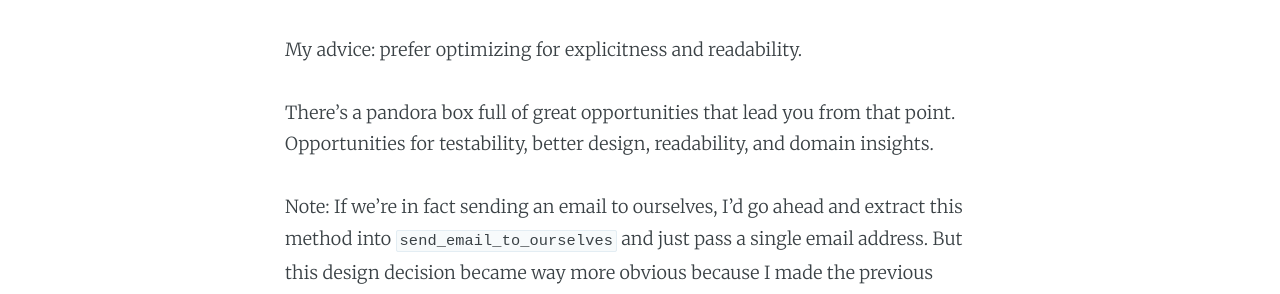
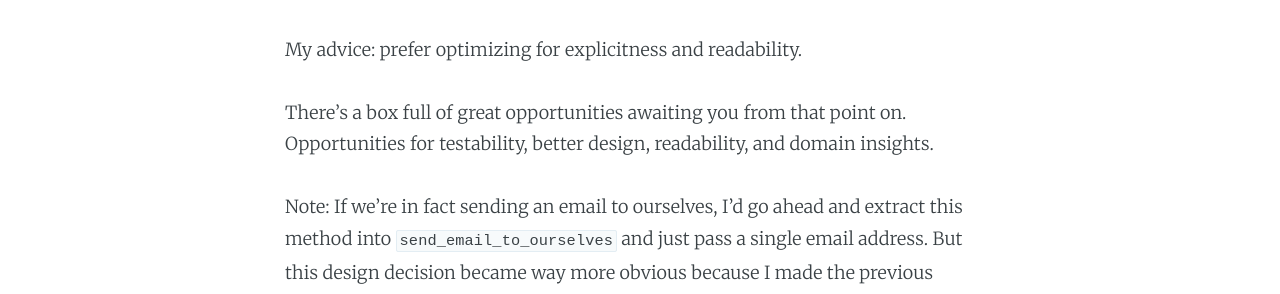
Before and after one commit to dragan-stepanovic/dragan-stepanovic.github.io, a Jekyll site: the page built from _posts/2021-02-09-optimize-for-explicitness.md, in a window 1280 px wide. Shown: the part 1071-1365 px from the top of the page. Built offline with Jekyll 4.4.1, drawn with Linux system fonts in a browser that asks for light colours; our own code applies the rules of GitHub Pages for plain Markdown files; comment, search, counter and statistics services are not loaded.

Commit message:
Update 2021-02-09-optimize-for-explicitness.md

```diff
--- a/_posts/2021-02-09-optimize-for-explicitness.md
+++ b/_posts/2021-02-09-optimize-for-explicitness.md
@@ -17,7 +17,7 @@ In the second case we get to understand that:
 
 My advice: prefer optimizing for explicitness and readability.
 
-There's a pandora box full of great opportunities that lead you from that point. Opportunities for testability, better design, readability, and domain insights.
+There's a box full of great opportunities awaiting you from that point on. Opportunities for testability, better design, readability, and domain insights.
 
 Note: If we're in fact sending an email to ourselves, I'd go ahead and extract this method into `send_email_to_ourselves` and just pass a single email address.
 But this design decision became way more obvious because I made the previous intentions explicit in the first place.
```
